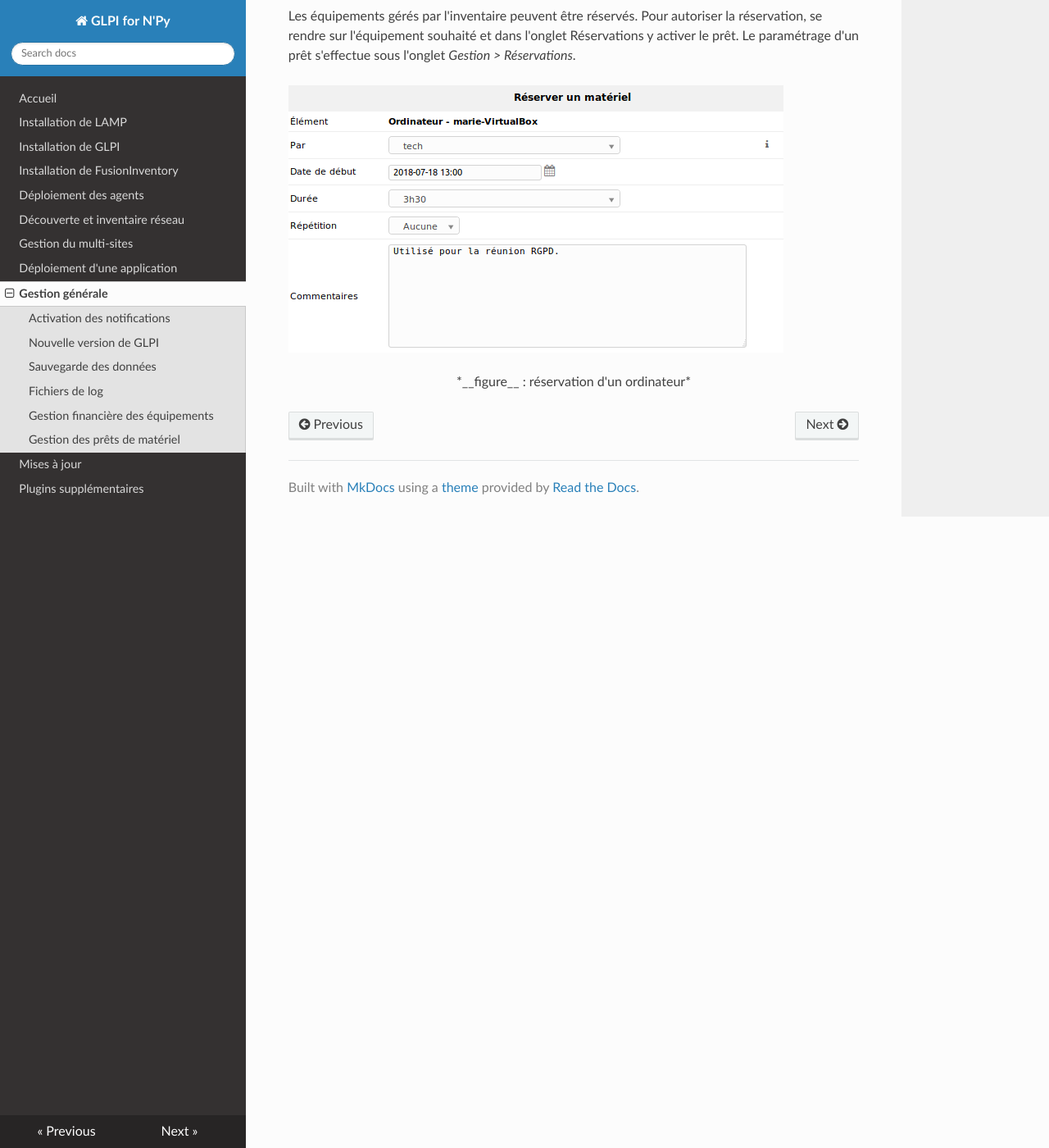
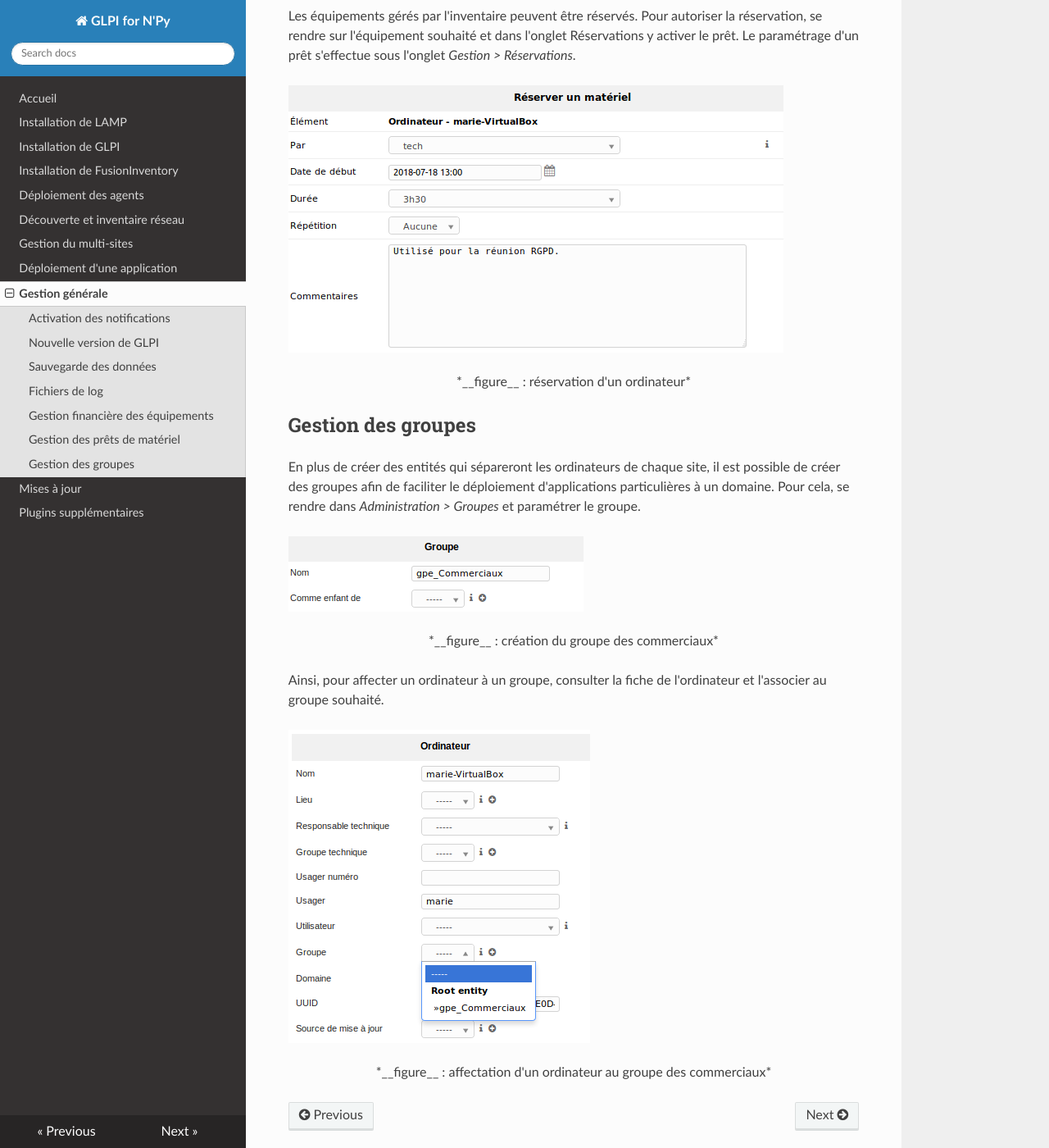
Before and after one commit to MarieBergeret/GLPIproject_doc, an MkDocs documentation site: the page built from docs/gestionGenerale.md, in a window 1280 px wide and 1400 px high, scrolled down 1669 px. Shown: the whole window at 82% size. Built offline with MkDocs 1.6.1, drawn with Linux system fonts in a browser that asks for light colours; nearby versions of some CDN libraries; old or Windows-style settings are respelled for this version of MkDocs.

Commit message:
ajout gestion des groupes

```diff
--- a/docs/gestionGenerale.md
+++ b/docs/gestionGenerale.md
@@ -44,3 +44,19 @@
 <p align=center>
 <caption>*__figure__ : réservation d'un ordinateur*</caption>
 </p>
+
+## Gestion des groupes
+
+En plus de créer des entités qui sépareront les ordinateurs de chaque site, il est possible de créer des groupes afin de faciliter le déploiement d'applications particulières à un domaine. Pour cela, se rendre dans *Administration > Groupes* et paramétrer le groupe.
+
+![Création groupe](/img/gestionGenerale/creationGroupe.png "création groupe")
+<p align=center>
+<caption>*__figure__ : création du groupe des commerciaux*</caption>
+</p>
+
+Ainsi, pour affecter un ordinateur à un groupe, consulter la fiche de l'ordinateur et l'associer au groupe souhaité.
+
+![Associer ordinateur à groupe](/img/gestionGenerale/ordinateurGroupe.png "associer ordinateur à groupe")
+<p align=center>
+<caption>*__figure__ : affectation d'un ordinateur au groupe des commerciaux*</caption>
+</p>
```
Also changed, not shown: docs/agentsFI.md (+1 -1 lines), docs/maj.md (+1 -1 lines), docs/plugins.md (+1 -1 lines), docs/img/gestionGenerale/creationGroupe.png (added), docs/img/gestionGenerale/ordinateurGroupe.png (added).
